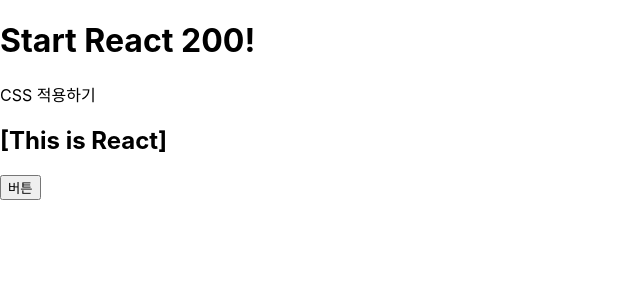
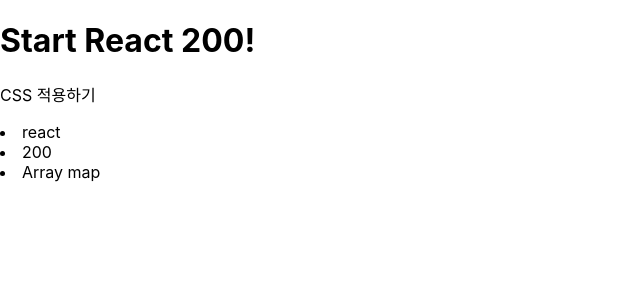
Before and after one commit to sanghwanAN/reactbook200, a React (Create React App) app: page / in a window 1280 px wide. Shown: the top 300 px of the page, without its empty margins (0-640 px from the left). Built offline with nearby package versions, Linux system fonts and the light colour scheme.

Commit message:
예제033 - finish

```diff
--- a/src/App.js
+++ b/src/App.js
@@ -1,12 +1,12 @@
 import React from 'react';
 import './App.css';
-import ReactHook from './R031_ReactHook'
+import ReturnMap from './R033_ReturnMap'
 function App() {
   return (
     <div>
       <h1>Start React 200!</h1>
       <p>CSS 적용하기</p>
-      <ReactHook/>
+      <ReturnMap/>
     </div>
   );
 }
--- /dev/null
+++ b/src/R033_ReturnMap.js
@@ -0,0 +1,19 @@
+import React, { Component } from 'react';
+
+class R033_ReturnMap extends Component {
+  render() {
+    const element_Array = [
+      <li>react</li>,
+      <li>200</li>,
+      <li>Array map</li>
+    ]
+    return (
+      <div>
+        {element_Array.map((array_val) => array_val)}
+      </div>
+    );
+  }
+}
+
+
+export default R033_ReturnMap;
```
Also changed, not shown: 1 other file (tests, documents, lock files or other folders).
